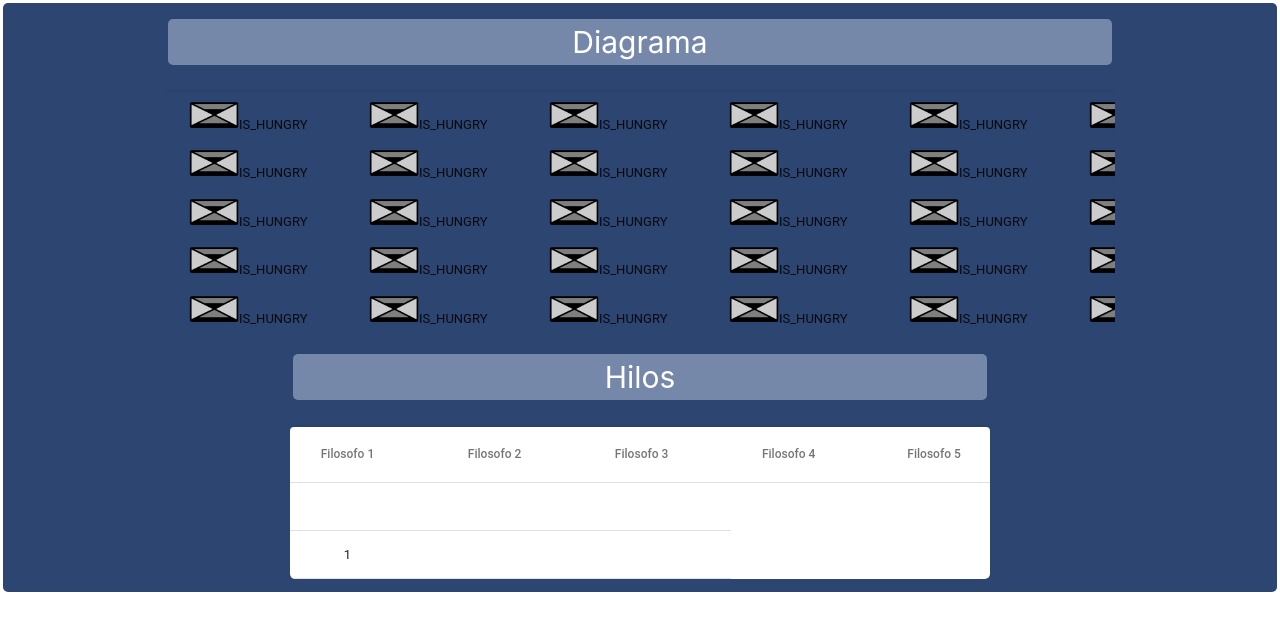
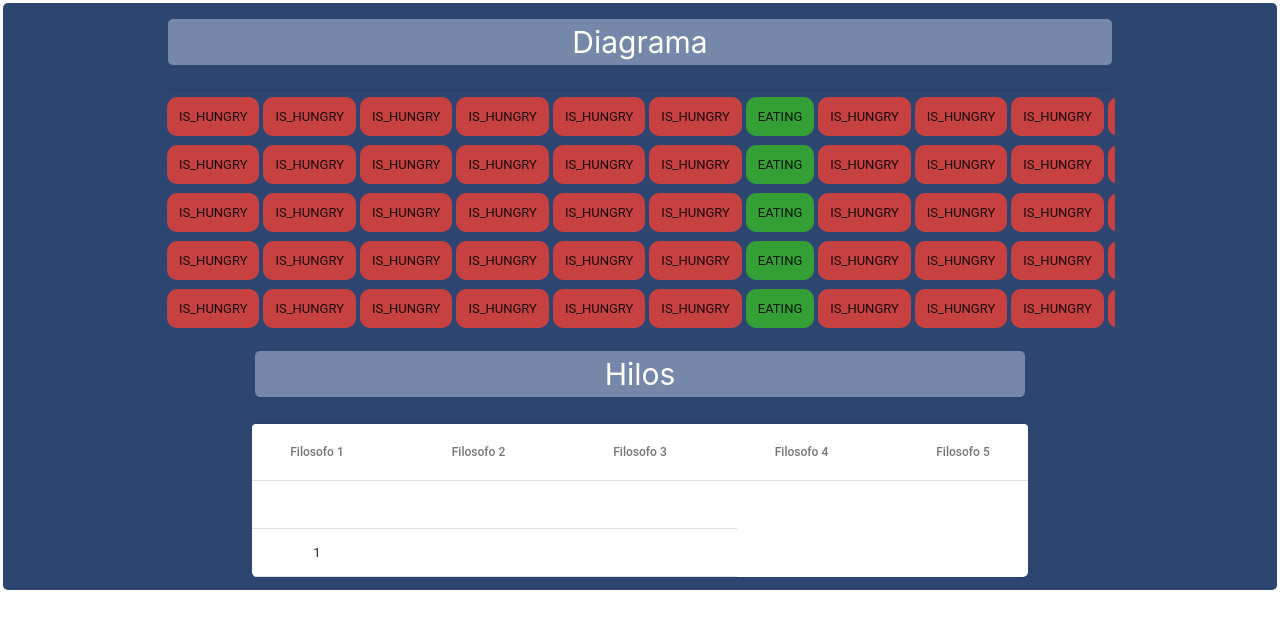
Before and after one commit to NoeOsorio/React-Concurrente, a React (Create React App) app: page / in a window 1280 px wide. Shown: the top 630 px of the page. Built offline with nearby package versions, Linux system fonts and the light colour scheme; grey boxes are pictures that could not be loaded.

Commit message:
Se mejoro el diseño de diagrama

```diff
--- a/src/table/component/diagrama.js
+++ b/src/table/component/diagrama.js
@@ -32,19 +32,33 @@ function SimpleTable(props) {
     function drawCells(rows) {
       let cellArray = []
         for(let i = 0; i < rows.length; i++) {
+          var id = "";
+          switch (rows[i]) {
+            case "IS_HUNGRY":
+                id= "STATE_1"
+              break;
+            case "EATING":
+              id= "STATE_2"
+            break;
+
+            default:
+              id="STATE_4"
+              break;
+          }
           if(rows[i] === "IS_HUNGRY"){
             img = "./img/Espera.png"
           }
           else if(rows[i] === "EATING"){
             img = "./img/Pensando.png"
           }
-             cellArray.push(<TableCell align="center" id={rows[i]} >
-              <div className="row-container">
-                <div className="image-container">
+             cellArray.push(
+             <TableCell align="center"  id="cell">
+              <div className="row-container" id={id}>
+                {/* <div className="image-container"> */}
 
-                <img src={img}></img>
+                {/* <img src={img}></img> */}
                 {rows[i]}
-                </div>
+                {/* </div> */}
 
               </div>
              </TableCell>)
@@ -73,15 +87,15 @@ function SimpleTable(props) {
 
     console.log(rows);
     return (
-      <Paper className={classes.root}>
+      <Paper className={classes.root} id="Table">
 
-        <Table className={classes.table}>
+        <Table className={classes.table} >
 
 
-            <TableBody>
+            <TableBody id="row">
             {
               rows.map(cell => (
-                <TableRow>
+                <TableRow >
                   {drawCells(cell)}
                 </TableRow>
               ))
--- a/src/table/component/table.css
+++ b/src/table/component/table.css
@@ -3,38 +3,52 @@
     justify-content: space-between;
     flex-direction: column;
     flex-wrap: wrap;
+
+    margin:2px;
+    padding: 12px;
+    /* width: 100px */
 }
+
 .row-container img{
+
     max-width: 50px;
 
 }
 
-.root {
-    width: '100%';
-    margin-top: 5px;
-    overflow-x: 'scroll'
-  }
-  .table {
-    min-width: 700;
-  }
+#cell{
+  max-width: 200px;
+  padding: 0px;
+  border: none;
+}
 
-  .image-container{
-      /* display: flex; */
-  }
+#Table{
+  background-color: #2D4571;
+}
 
-  #IS_HUNGRY{
-      background-color:  #2D4571;
+#STATE_1, #STATE_2, #STATE_3, #STATE_4, #STATE_5{
+  border: none;
+  border-radius: 10px;
 
-      /* background-color: aqua; */
-    max-width: 100px;
-    max-height: 10px;
-      border: none;
-  }
 
-  #EATING{
-    /* background-color:  #2D4571; */
+}
 
-    background-color: green;
+#row{
+    margin: 20px;
+    padding: 20px;
+}
 
-    border: none;
+#STATE_1{
+  background-color: #C74141;
 }
+#STATE_2{
+  background-color: #349F34;
+}
+#STATE_3{
+  background-color: #335383;
+}
+#STATE_4{
+  background-color: #C79541;
+}
+#STATE_5{
+  background-color: white;
+}
```
